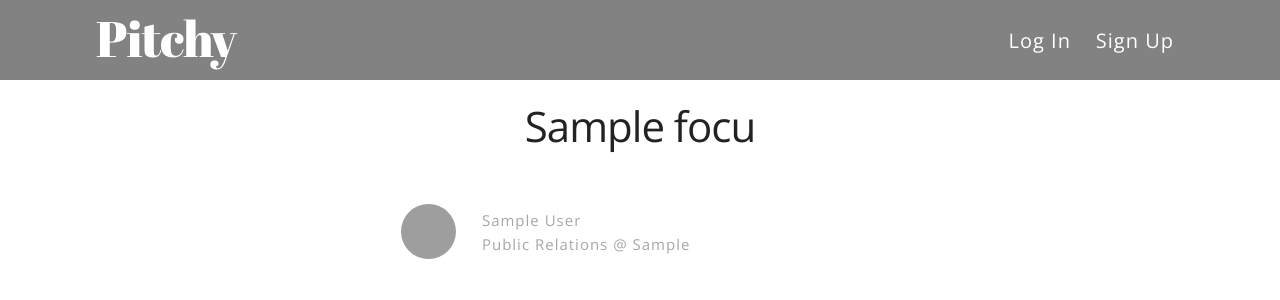
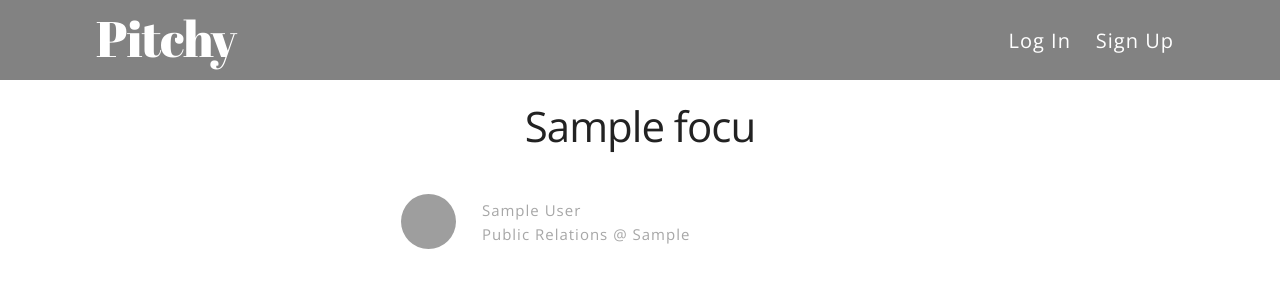
Before and after one commit to brianaeng/capstone-pitchy, a Django app: page /focus/1/ in a window 1280 px wide. Shown: the top 300 px of the page. Run offline with Django 3.2, Linux system fonts and the light colour scheme; tables that the repository leaves empty hold one stand-in row (values such as "Sample post"); parts of the project's set-up code (start-up, migrations or seed data) failed here and were passed over; grey boxes are pictures that could not be loaded.

Commit message:
small updates to css

```diff
--- a/static/styling.css
+++ b/static/style.css
@@ -521,10 +521,9 @@ a.button {
 
 #focus-userlist li {
   list-style: none;
-  margin: 3rem auto;
+  margin: 2rem auto;
   vertical-align: middle;
   width: 50vw;
-  /*border-bottom: 1px rgb(199, 199, 199) solid;*/
 }
 
 #focus-userlist li img {
--- a/templates/base.html
+++ b/templates/base.html
@@ -7,7 +7,7 @@
     {% load static %}
     <link rel="stylesheet" type="text/css" href="{% static 'normalize.css' %}">
     <link rel="stylesheet" type="text/css" href="{% static 'skeleton.css' %}">
-    <link rel="stylesheet" type="text/css" href="{% static 'styling.css' %}">
+    <link rel="stylesheet" type="text/css" href="{% static 'style.css' %}">
     <link href="https://fonts.googleapis.com/css?family=Abril+Fatface|Open+Sans" rel="stylesheet">
     <link rel="icon" type="image/png" href="{% static 'bolt.png' %}">
   </head>
```
